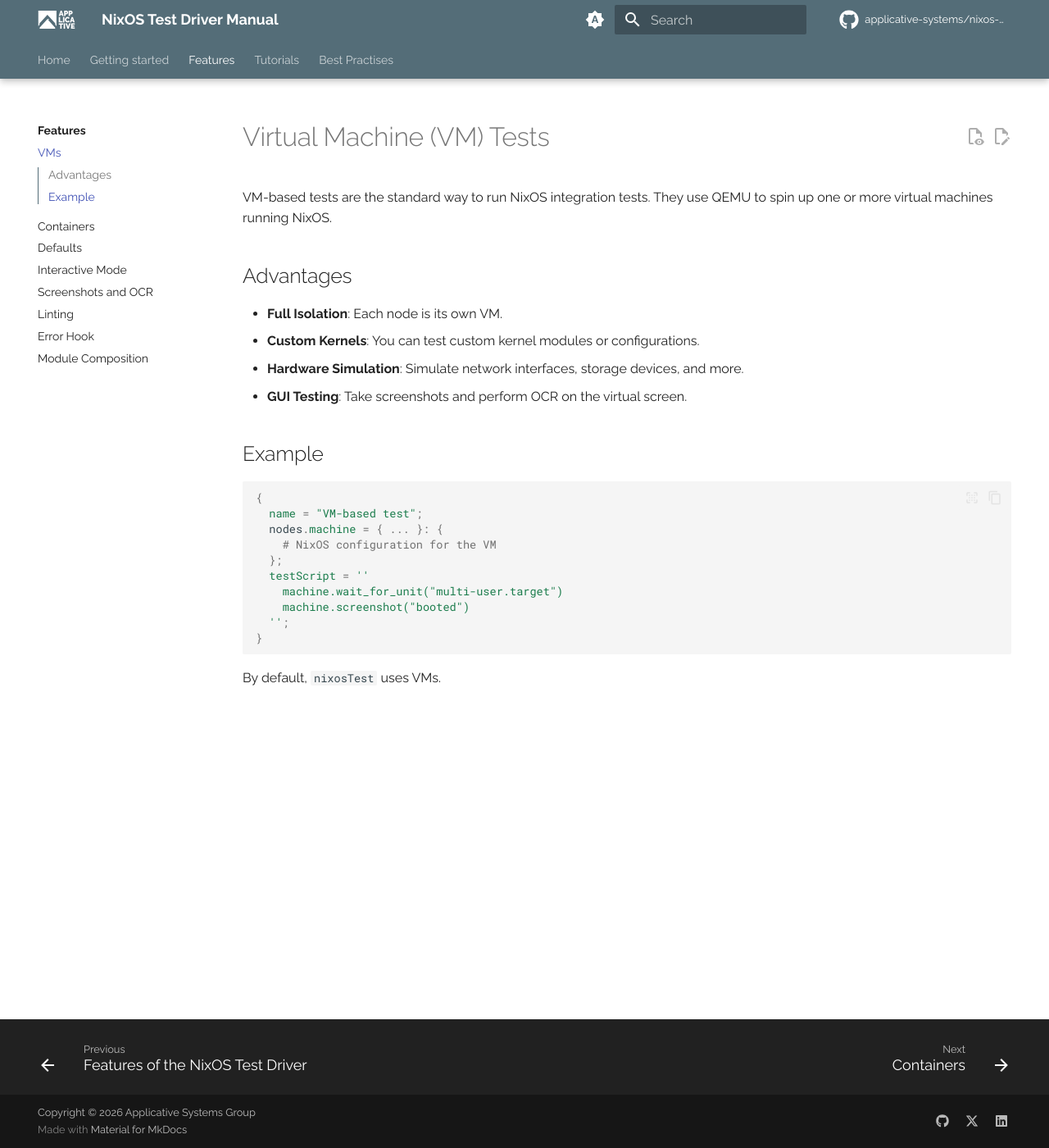
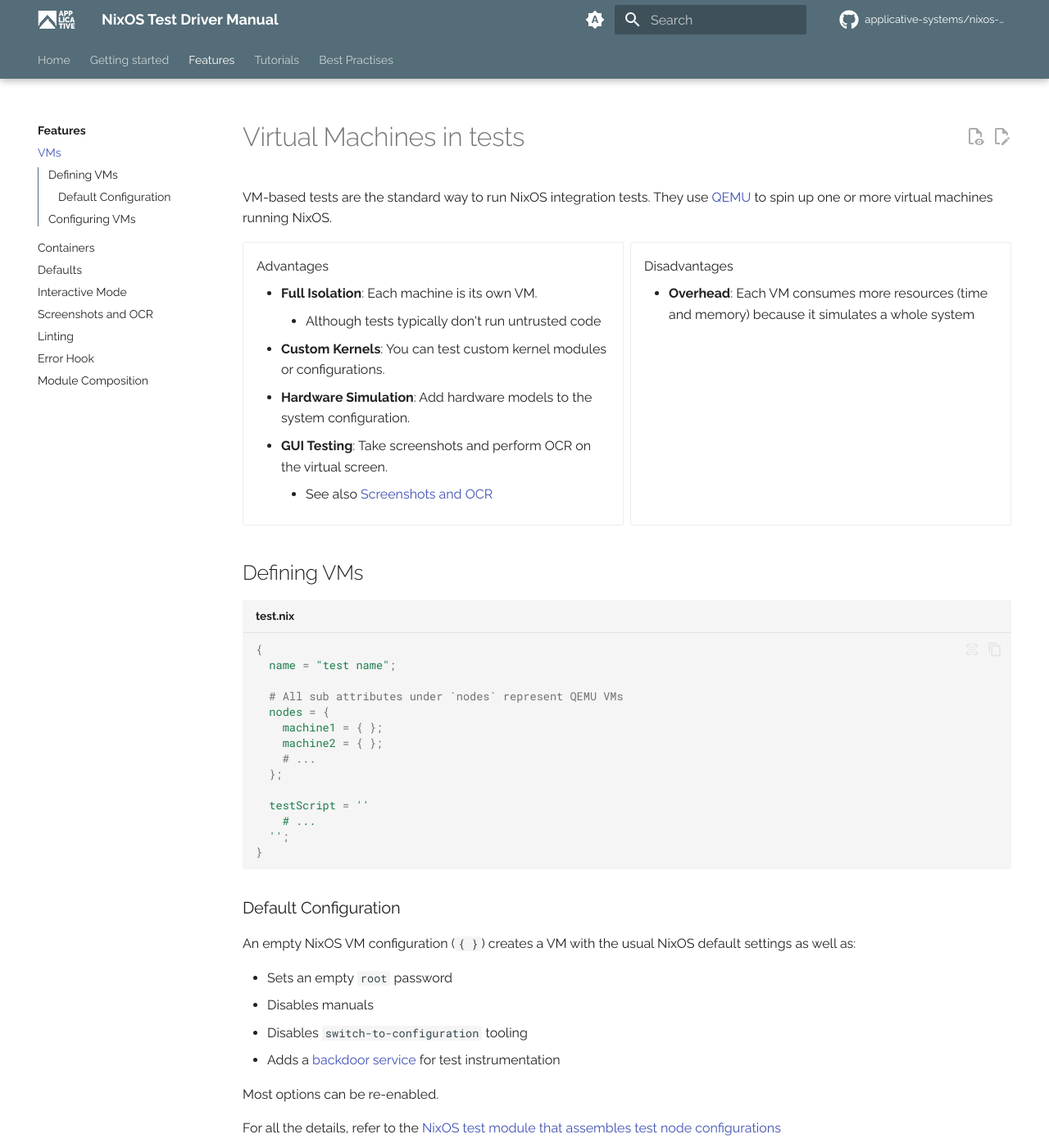
Before and after one commit to applicative-systems/nixos-test-driver-manual, an MkDocs documentation site: the page built from docs/features/vm.md, in a window 1280 px wide and 1400 px high. Shown: the whole window at 82% size. Built offline with MkDocs 1.6.1 and Material for MkDocs 9.7.7, drawn with Linux system fonts in a browser that asks for light colours; comment, search, counter and statistics services are not loaded; some of the changed text lies outside the part shown.

Commit message:
describe vmn stuff

````diff
--- a/docs/features/vm.md
+++ b/docs/features/vm.md
@@ -1,27 +1,100 @@
-# Virtual Machine (VM) Tests
+# Virtual Machines in tests
 
-VM-based tests are the standard way to run NixOS integration tests. They use QEMU to spin up one or more virtual machines running NixOS.
+VM-based tests are the standard way to run NixOS integration tests.
+They use [QEMU](https://www.qemu.org/) to spin up one or more virtual machines running NixOS.
 
-## Advantages
+<!-- prettier-ignore-start -->
 
-- **Full Isolation**: Each node is its own VM.
-- **Custom Kernels**: You can test custom kernel modules or configurations.
-- **Hardware Simulation**: Simulate network interfaces, storage devices, and more.
-- **GUI Testing**: Take screenshots and perform OCR on the virtual screen.
+<div class="grid cards" markdown>
 
-## Example
+-   Advantages
 
-```nix
+    - **Full Isolation**: Each machine is its own VM.
+        - Although tests typically don't run untrusted code
+    - **Custom Kernels**: You can test custom kernel modules or configurations.
+    - **Hardware Simulation**: Add hardware models to the system configuration.
+    - **GUI Testing**: Take screenshots and perform OCR on the virtual screen.
+        - See also [Screenshots and OCR](./screenshots-and-ocr.md)
+
+-   Disadvantages
+
+    - **Overhead**: Each VM consumes more resources (time and memory) because it simulates a whole system
+
+</div>
+
+<!-- prettier-ignore-end -->
+
+## Defining VMs
+
+```nix title="test.nix"
 {
-  name = "VM-based test";
-  nodes.machine = { ... }: {
-    # NixOS configuration for the VM
+  name = "test name";
+
+  # All sub attributes under `nodes` represent QEMU VMs
+  nodes = {
+    machine1 = { };
+    machine2 = { };
+    # ...
   };
+
   testScript = ''
-    machine.wait_for_unit("multi-user.target")
-    machine.screenshot("booted")
+    # ...
   '';
 }
 ```
 
-By default, `nixosTest` uses VMs.
+### Default Configuration
+
+An empty NixOS VM configuration (`{ }`) creates a VM with the usual NixOS default settings as well as:
+
+- Sets an empty `root` password
+- Disables manuals
+- Disables `switch-to-configuration` tooling
+- Adds a [backdoor service](https://github.com/NixOS/nixpkgs/blob/master/nixos/modules/testing/test-instrumentation.nix#L19) for test instrumentation
+
+Most options can be re-enabled.
+
+For all the details, refer to the [NixOS test module that assembles test node configurations](https://github.com/NixOS/nixpkgs/blob/master/nixos/lib/testing/nodes.nix)
+
+## Configuring VMs
+
+QEMU VM nodes also import the [`qemu-vm.nix`](https://github.com/NixOS/nixpkgs/blob/master/nixos/modules/virtualisation/qemu-vm.nix) profile.
+The prefix `virtualisation.*` provides access to options like CPU core count, memory size, QEMU package choice, etc.
+
+For all the options, refer to the [NixOS options search](https://search.nixos.org/options?channel=unstable&query=virtualisation.).
+
+This example reconfigures a VM:
+
+```nix title="test.nix"
+{
+  name = "test name";
+
+  # All sub attributes under `nodes` represent QEMU VMs
+  nodes = {
+    machine1 = {
+      virtualisation.qemu = {
+        cores = 4; # CPU cores
+
+        memorySize = 4096; # RAM - default is 1024;
+
+        resolution = { # for VMs with graphics output
+            x = 800;
+            y = 600;
+        };
+
+        forwardPorts = [
+          {
+            from = "host";
+            host.port = 2222; # forward guest SSH port to host's 2222 port
+            guest.port = 22;
+          }
+        ];
+      };
+    };
+  };
+
+  testScript = ''
+    # ...
+  '';
+}
+```
````
